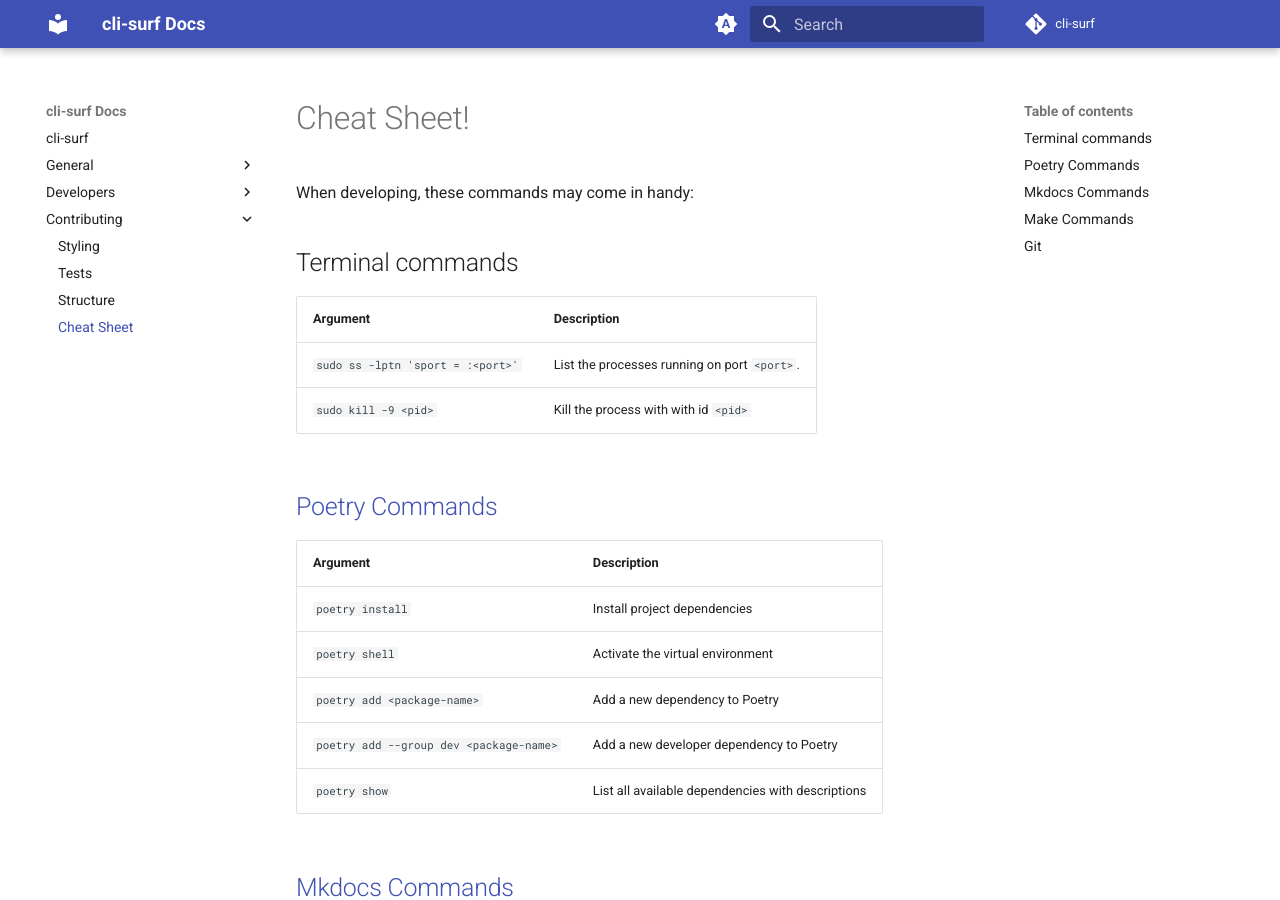
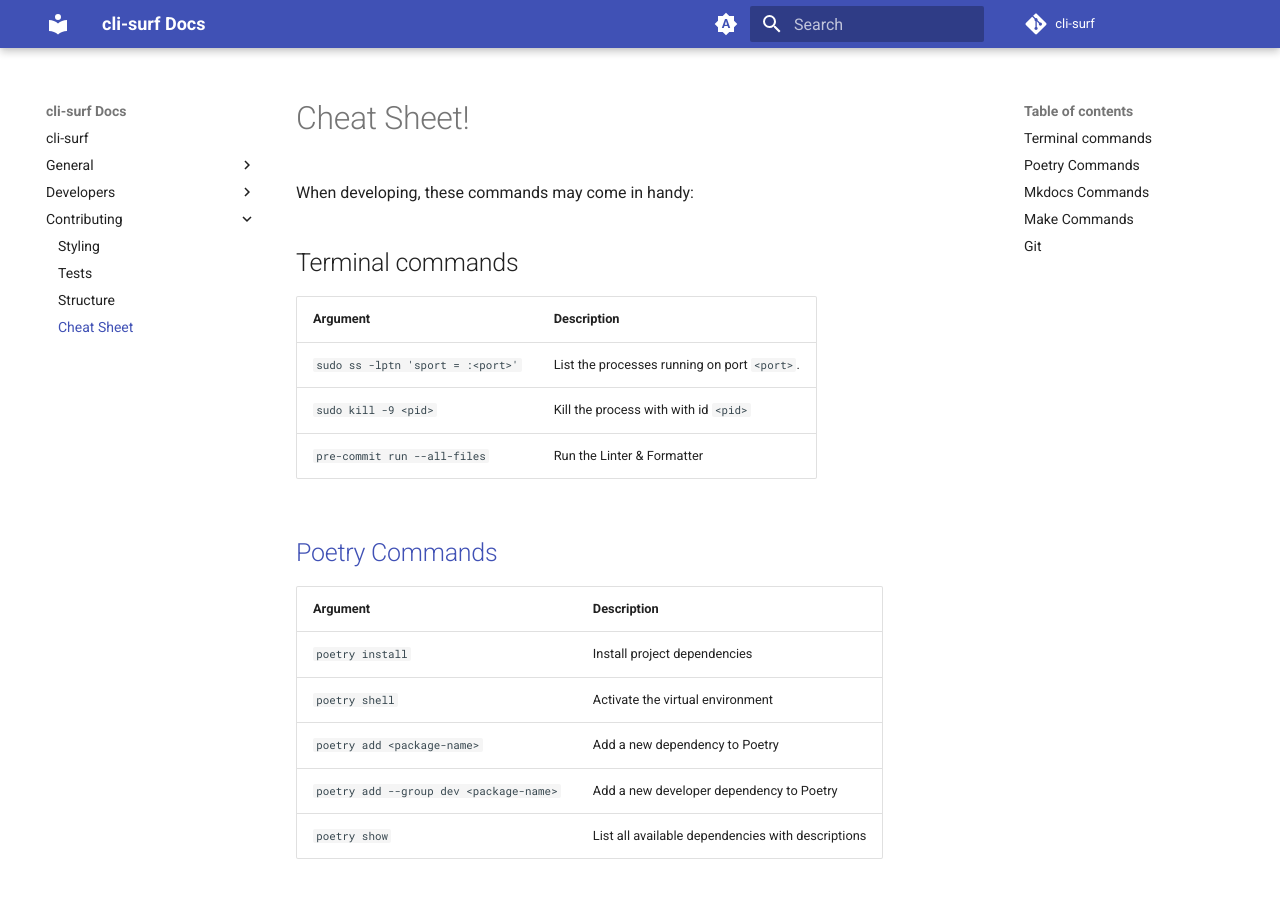
Before and after one commit to ryansurf/cli-surf, an MkDocs documentation site: the page built from docs/cheat_sheet.md, in a window 1280 px wide and 900 px high. Built offline with MkDocs 1.6.1 and Material for MkDocs 9.7.7, drawn with Linux system fonts in a browser that asks for light colours; comment, search, counter and statistics services are not loaded.

Commit message:
new cheat sheet command

```diff
--- a/docs/cheat_sheet.md
+++ b/docs/cheat_sheet.md
@@ -8,6 +8,7 @@
 | -------- | ------- |
 | `sudo ss -lptn 'sport = :<port>'`  |  List the processes running on port `<port>`. |
 | `sudo kill -9 <pid>`  |  Kill the process with with id `<pid>` |
+| `pre-commit run --all-files`  |  Run the Linter & Formatter |
 
 ## [Poetry Commands](https://python-poetry.org/docs/basic-usage/)
 
```
